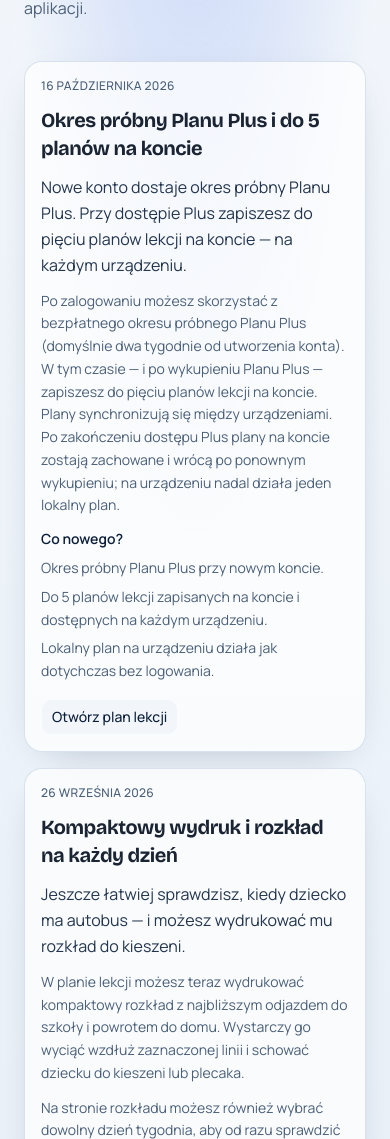
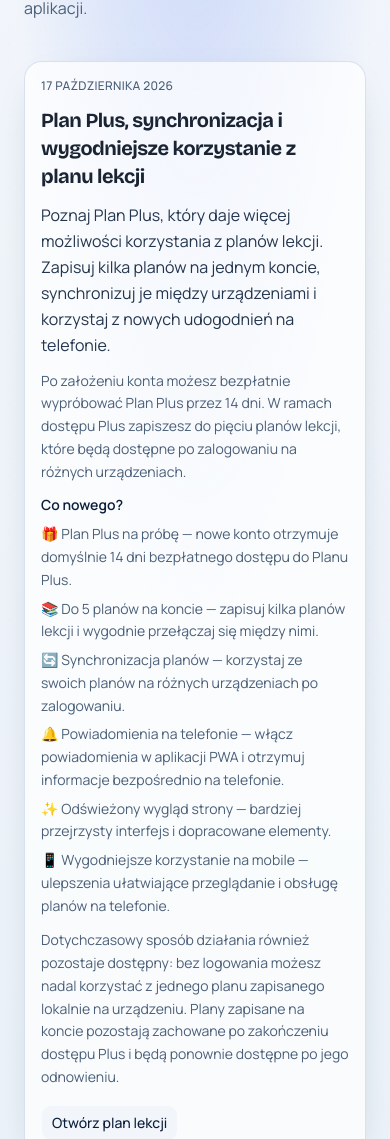
Before and after one commit to madb88/school-bus, a Next.js app: page /nowosci in a window 390 px wide. Shown: the part 199-1338 px from the top of the page. Built offline with nearby package versions, Linux system fonts and the light colour scheme; no server answers.

Commit message:
Increment version to 1.16.4 in package.json. Update news item details in news-list.tsx, enhancing content clarity and user engagement with improved descriptions and features of Plan Plus, including trial access, synchronization, and mobile usability enhancements.

```diff
--- a/package.json
+++ b/package.json
@@ -1,6 +1,6 @@
 {
   "name": "school-bus",
-  "version": "1.16.3",
+  "version": "1.16.4",
   "private": true,
   "scripts": {
     "dev": "next dev",
--- a/src/components/news-list.tsx
+++ b/src/components/news-list.tsx
@@ -20,16 +20,21 @@
 export const NEWS_ITEMS: readonly NewsItem[] = [
   {
     id: "trial-and-account-plans",
-    dateLabel: "16 października 2026",
-    title: "Okres próbny Planu Plus i do 5 planów na koncie",
-    lead: "Nowe konto dostaje okres próbny Planu Plus. Przy dostępie Plus zapiszesz do pięciu planów lekcji na koncie — na każdym urządzeniu.",
-    body: "Po zalogowaniu możesz skorzystać z bezpłatnego okresu próbnego Planu Plus (domyślnie dwa tygodnie od utworzenia konta). W tym czasie — i po wykupieniu Planu Plus — zapiszesz do pięciu planów lekcji na koncie. Plany synchronizują się między urządzeniami. Po zakończeniu dostępu Plus plany na koncie zostają zachowane i wrócą po ponownym wykupieniu; na urządzeniu nadal działa jeden lokalny plan.",
+    dateLabel: "17 października 2026",
+    title: "Plan Plus, synchronizacja i wygodniejsze korzystanie z planu lekcji",
+    lead: "Poznaj Plan Plus, który daje więcej możliwości korzystania z planów lekcji. Zapisuj kilka planów na jednym koncie, synchronizuj je między urządzeniami i korzystaj z nowych udogodnień na telefonie.",
+    body: "Po założeniu konta możesz bezpłatnie wypróbować Plan Plus przez 14 dni. W ramach dostępu Plus zapiszesz do pięciu planów lekcji, które będą dostępne po zalogowaniu na różnych urządzeniach.",
     pointsTitle: "Co nowego?",
     points: [
-      "Okres próbny Planu Plus przy nowym koncie.",
-      "Do 5 planów lekcji zapisanych na koncie i dostępnych na każdym urządzeniu.",
-      "Lokalny plan na urządzeniu działa jak dotychczas bez logowania.",
+      "🎁 Plan Plus na próbę — nowe konto otrzymuje domyślnie 14 dni bezpłatnego dostępu do Planu Plus.",
+      "📚 Do 5 planów na koncie — zapisuj kilka planów lekcji i wygodnie przełączaj się między nimi.",
+      "🔄 Synchronizacja planów — korzystaj ze swoich planów na różnych urządzeniach po zalogowaniu.",
+      "🔔 Powiadomienia na telefonie — włącz powiadomienia w aplikacji PWA i otrzymuj informacje bezpośrednio na telefonie.",
+      "✨ Odświeżony wygląd strony — bardziej przejrzysty interfejs i dopracowane elementy.",
+      "📱 Wygodniejsze korzystanie na mobile — ulepszenia ułatwiające przeglądanie i obsługę planów na telefonie.",
     ],
+    after:
+      "Dotychczasowy sposób działania również pozostaje dostępny: bez logowania możesz nadal korzystać z jednego planu zapisanego lokalnie na urządzeniu. Plany zapisane na koncie pozostają zachowane po zakończeniu dostępu Plus i będą ponownie dostępne po jego odnowieniu.",
     href: "/lekcje",
     cta: "Otwórz plan lekcji",
   },
```
